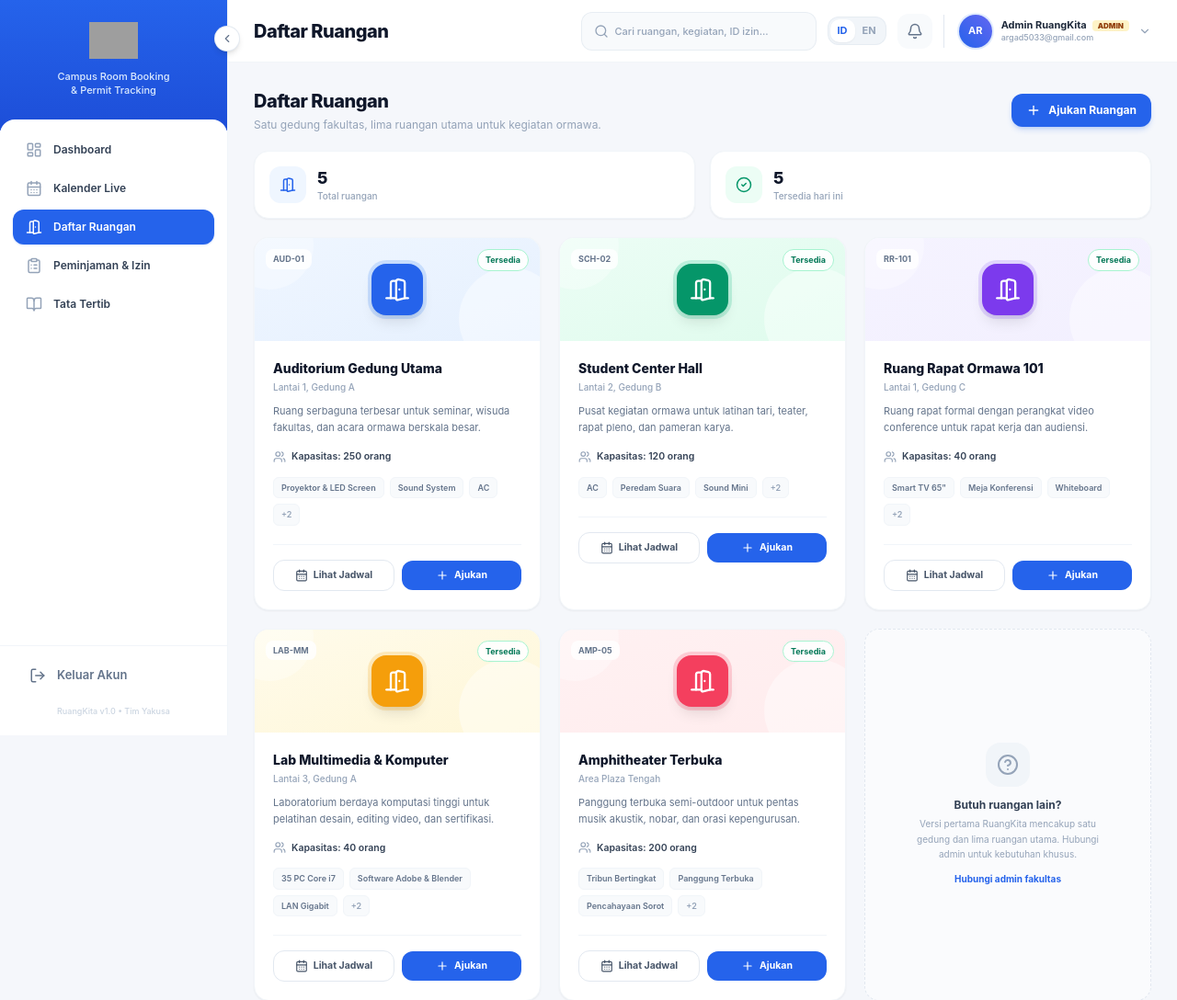
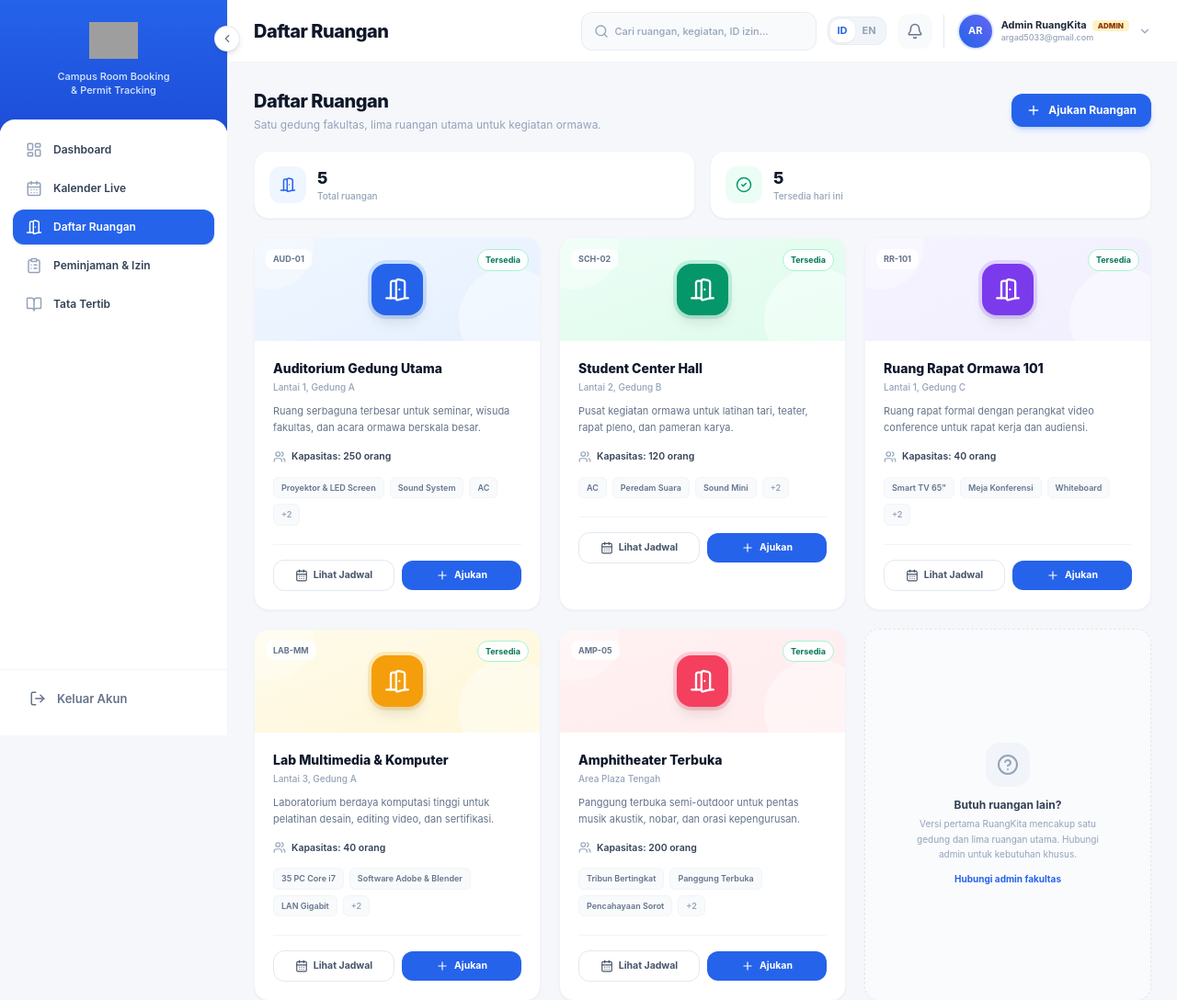
Before and after one commit to Zenqirtz/RuangKita, a Laravel app: page /rooms in a window 1280 px wide. Shown: the top 1088 px of the page at 92% size. Run offline with Laravel 12, Linux system fonts and the light colour scheme; a user stored in the database is signed in; data comes from the database, SQL or seed files in the repository; data that the repository does not hold is empty; style sheets or scripts are compiled from the project's sources; some libraries are stand-ins or nearby versions; some web fonts are replaced; grey boxes are pictures that could not be loaded.

Commit message:
ui: remove RuangKita v1.0 • Tim Yakusa footer text from sidebar

```diff
--- a/resources/js/Layouts/RuangKitaLayout.jsx
+++ b/resources/js/Layouts/RuangKitaLayout.jsx
@@ -214,11 +214,6 @@ export default function RuangKitaLayout({ children, activeTab = 'dashboard', tit
                             {!isCollapsed && <span>{t('nav.login', 'Masuk Akun')}</span>}
                         </Link>
                     )}
-                    {!isCollapsed && (
-                        <p className="text-[9px] text-slate-300 font-medium text-center mt-3">
-                            RuangKita v1.0 • Tim Yakusa
-                        </p>
-                    )}
                 </div>
             </aside>
 
```
